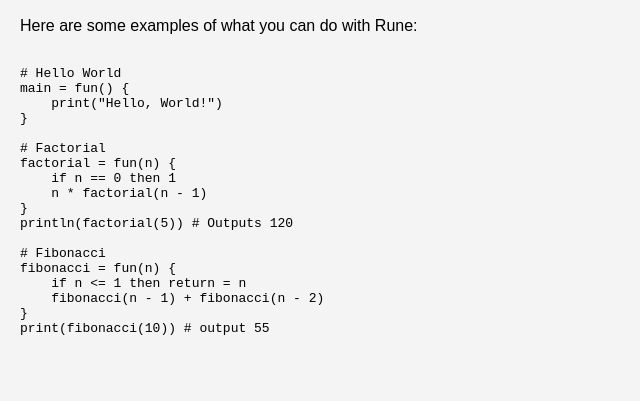
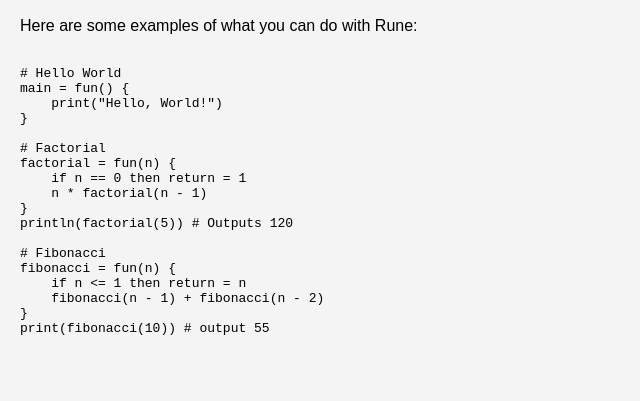
Before and after one commit to RednibCoding/rune-lang, a plain HTML site: page docs/examples.html in a window 1280 px wide. Shown: the part 178-579 px from the top of the page, 0-640 px from the left. Drawn offline with Linux system fonts and the light colour scheme.

Commit message:
update pages

```diff
--- a/docs/examples.html
+++ b/docs/examples.html
@@ -31,7 +31,7 @@ main = fun() {
 
 # Factorial
 factorial = fun(n) {
-    if n == 0 then 1
+    if n == 0 then return = 1
     n * factorial(n - 1)
 }
 println(factorial(5)) # Outputs 120
```
Also changed, not shown: 1 other file.
